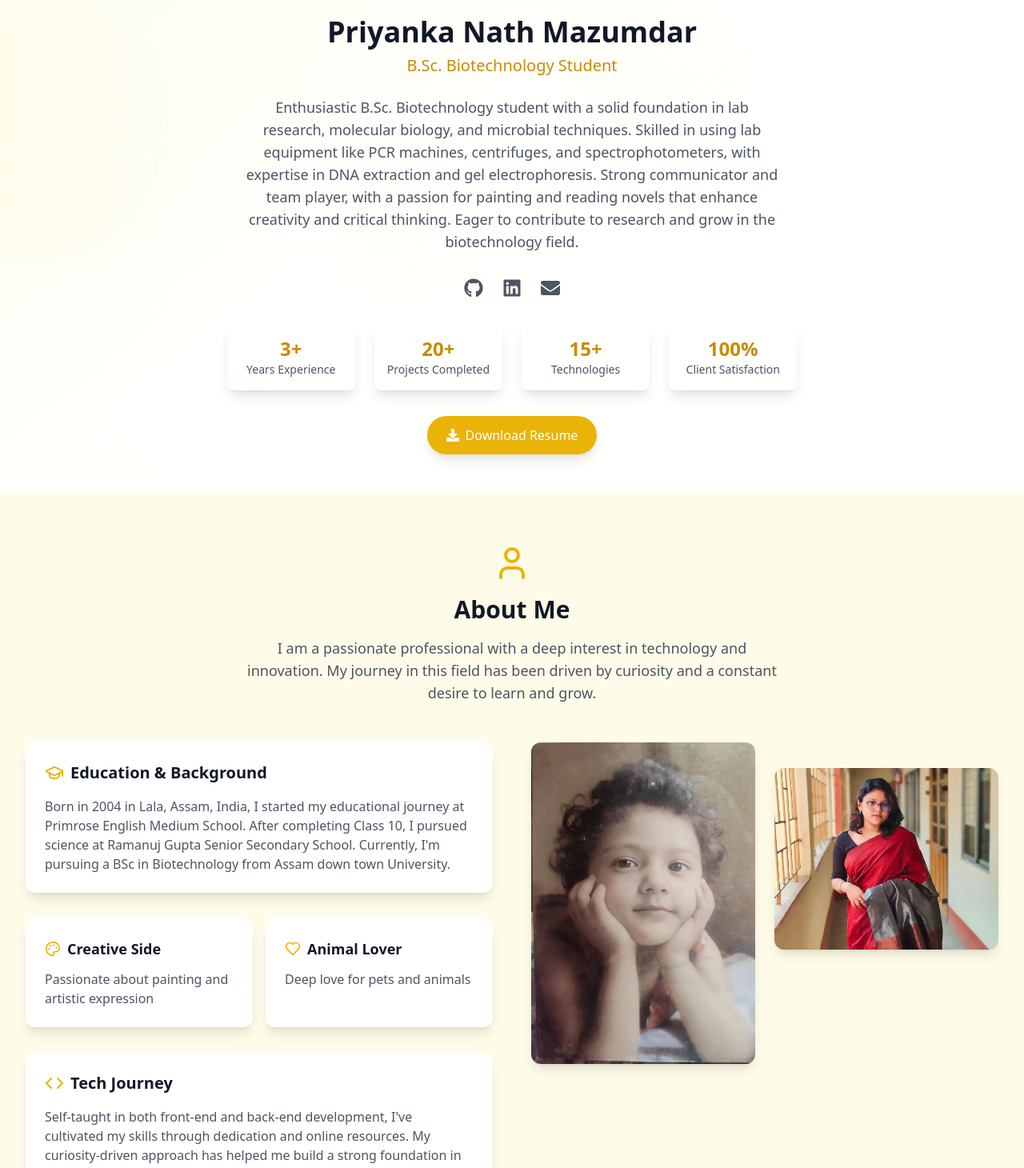
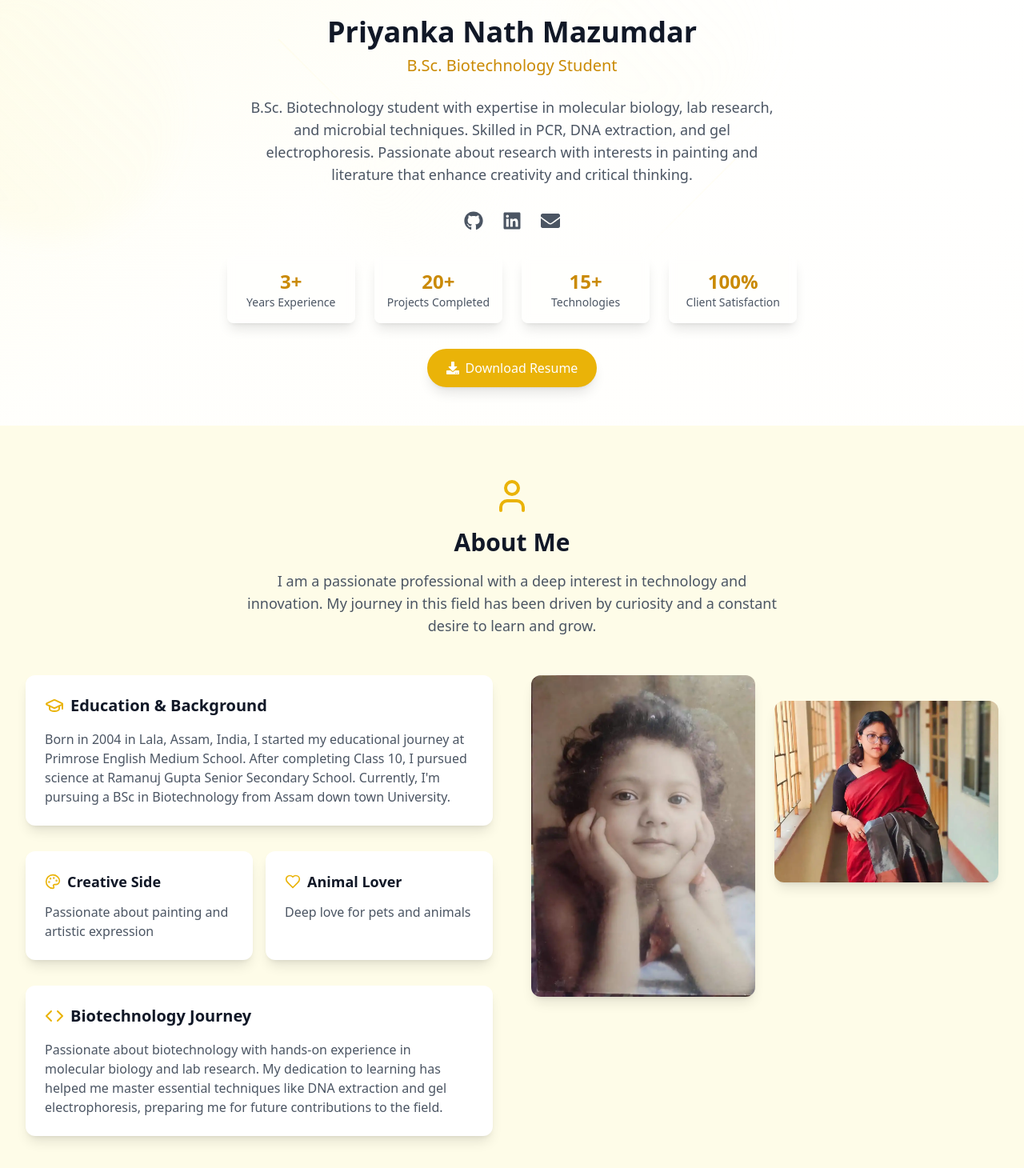
Before and after one commit to Mausam5055/Priyanka-V-01, a React (Vite) app: page / in a window 1280 px wide. Shown: the part 300-1760 px from the top of the page at 80% size. Built offline with nearby package versions, Linux system fonts and the light colour scheme.

Commit message:
Update About section and HTML meta description

```diff
--- a/src/components/About.tsx
+++ b/src/components/About.tsx
@@ -56,12 +56,12 @@ export default function About() {
             <div className="bg-white dark:bg-gray-800 rounded-xl p-6 shadow-lg">
               <h3 className="text-xl font-semibold text-gray-900 dark:text-white mb-4 flex items-center">
                 <Code className="w-6 h-6 mr-2 text-yellow-500 dark:text-blue-400" />
-                Tech Journey
+                Biotechnology Journey
               </h3>
               <p className="text-gray-600 dark:text-gray-300">
-                Self-taught in both front-end and back-end development, I've cultivated my skills through
-                dedication and online resources. My curiosity-driven approach has helped me build a strong
-                foundation in coding, which I continuously enhance through new challenges and projects.
+                Passionate about biotechnology with hands-on experience in molecular biology and lab research.
+                My dedication to learning has helped me master essential techniques like DNA extraction and
+                gel electrophoresis, preparing me for future contributions to the field.
               </p>
             </div>
           </div>
--- a/src/components/Profile.tsx
+++ b/src/components/Profile.tsx
@@ -45,13 +45,9 @@ export default function Profile() {
 
           {/* Bio */}
           <p className="text-lg text-gray-600 dark:text-gray-300 text-center max-w-2xl mb-8 relative z-10">
-            Enthusiastic B.Sc. Biotechnology student with a solid foundation in lab
-            research, molecular biology, and microbial techniques. Skilled in using lab
-            equipment like PCR machines, centrifuges, and spectrophotometers, with
-            expertise in DNA extraction and gel electrophoresis. Strong communicator
-            and team player, with a passion for painting and reading novels that enhance
-            creativity and critical thinking. Eager to contribute to research and grow in
-            the biotechnology field.
+            B.Sc. Biotechnology student with expertise in molecular biology, lab research, and microbial techniques.
+            Skilled in PCR, DNA extraction, and gel electrophoresis. Passionate about research with interests in
+            painting and literature that enhance creativity and critical thinking.
           </p>
 
           {/* Social Links */}
```
